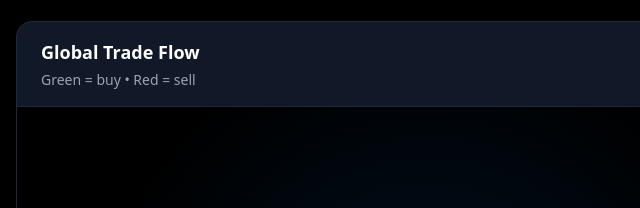
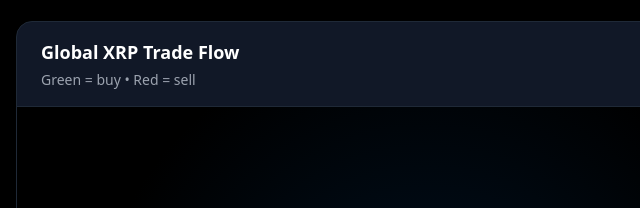
Before and after one commit to nobodyknowseverything/xrp-live-dashboard, a plain HTML site: page index.html in a window 1280 px wide. Shown: the part 470-678 px from the top of the page, 0-640 px from the left. Drawn offline with nearby package versions, Linux system fonts and the light colour scheme; no server answers.

```diff
--- a/index.html
+++ b/index.html
@@ -78,7 +78,7 @@
 
   <!-- Global Map -->
   <div class="lg:col-span-2 bg-gray-900 rounded-2xl border border-gray-800 overflow-hidden">
-    <div class="px-6 py-4 border-b border-gray-800"><h2 class="text-lg font-semibold">Global Trade Flow</h2><p class="text-sm text-gray-400 mt-1">Green = buy • Red = sell</p></div>
+    <div class="px-6 py-4 border-b border-gray-800"><h2 class="text-lg font-semibold">Global XRP Trade Flow</h2><p class="text-sm text-gray-400 mt-1">Green = buy • Red = sell</p></div>
     <div id="citymap">
       <div class="city" data-name="New York" style="top:45%;left:22%"></div>
       <div class="city" data-name="London" style="top:38%;left:42%"></div>
```
